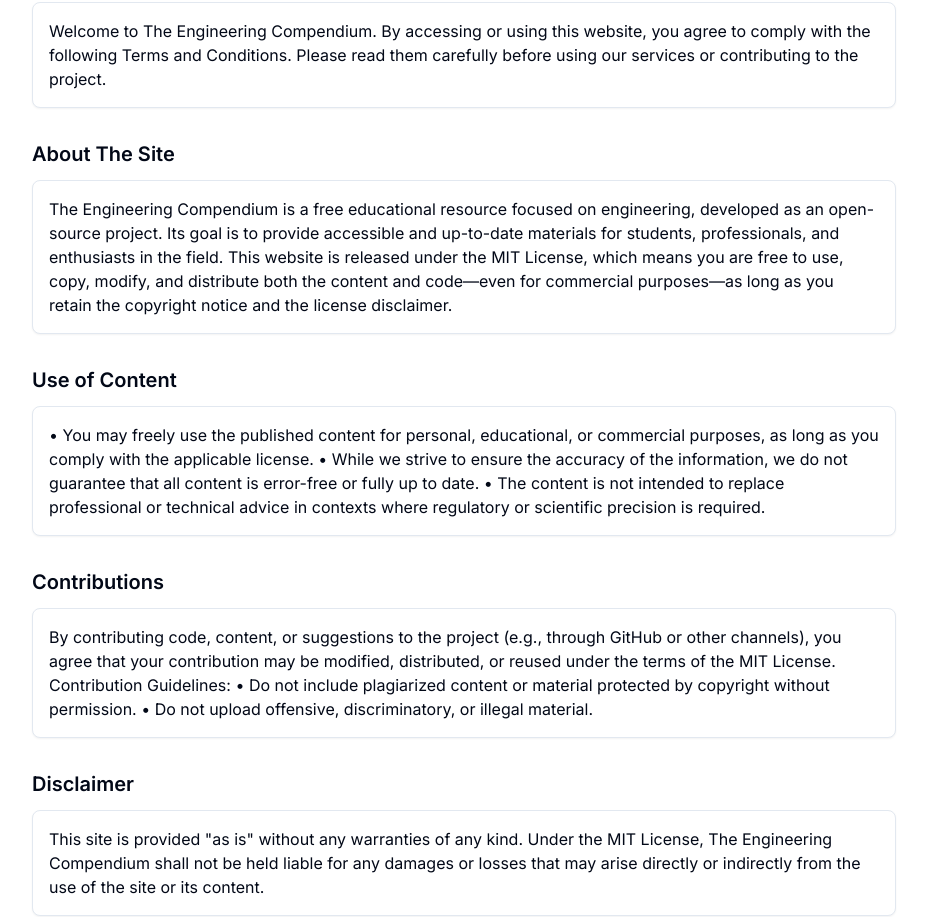
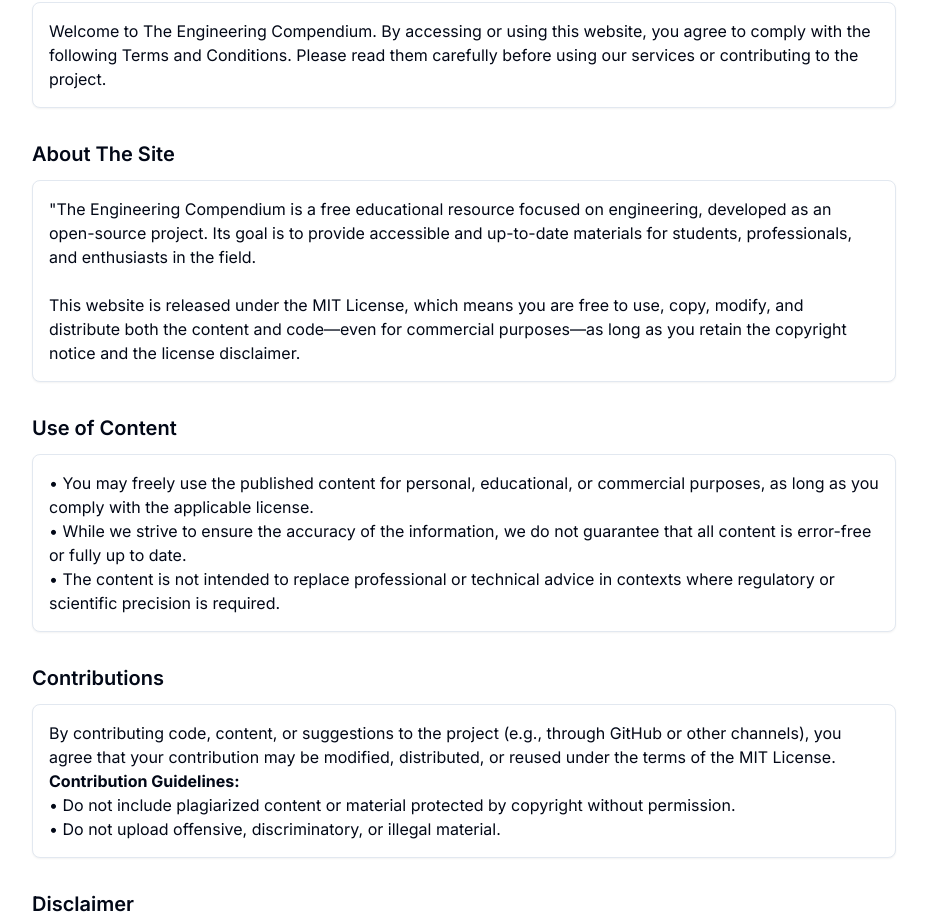
Before and after one commit to JulioApazaZhukov/The-Engineering-Compendium, a Next.js app: page /The-Engineering-Compendium/legal/terms in a window 1280 px wide. Shown: the part 298-1215 px from the top of the page, without its empty margins (176-1103 px from the left). Built offline with nearby package versions, Linux system fonts and the light colour scheme.

Commit message:
Alpha v0.0.1 9 added legal v3

```diff
--- a/app/legal/terms/page.tsx
+++ b/app/legal/terms/page.tsx
@@ -18,15 +18,18 @@ export default function TermsPage() {
       },
       aboutTheSite: {
         title: "About The Site",
-        text: "The Engineering Compendium is a free educational resource focused on engineering, developed as an open-source project. Its goal is to provide accessible and up-to-date materials for students, professionals, and enthusiasts in the field. \nThis website is released under the MIT License, which means you are free to use, copy, modify, and distribute both the content and code—even for commercial purposes—as long as you retain the copyright notice and the license disclaimer.",
+        text: [<>"The Engineering Compendium is a free educational resource focused on engineering, developed as an open-source project. Its goal is to provide accessible and up-to-date materials for students, professionals, and enthusiasts in the field. <br></br><br></br>This website is released under the MIT License, which means you are free to use, copy, modify, and distribute both the content and code—even for commercial purposes—as long as you retain the copyright notice and the license disclaimer.</>,
+        ],
       },
       usage: {
         title: "Use of Content",
-        text: "• You may freely use the published content for personal, educational, or commercial purposes, as long as you comply with the applicable license. \n• While we strive to ensure the accuracy of the information, we do not guarantee that all content is error-free or fully up to date. \n• The content is not intended to replace professional or technical advice in contexts where regulatory or scientific precision is required.",
+        text: [<>• You may freely use the published content for personal, educational, or commercial purposes, as long as you comply with the applicable license. <br></br>• While we strive to ensure the accuracy of the information, we do not guarantee that all content is error-free or fully up to date. <br></br>• The content is not intended to replace professional or technical advice in contexts where regulatory or scientific precision is required.</>,
+        ],
       },
       contributions: {
         title: "Contributions",
-        text: "By contributing code, content, or suggestions to the project (e.g., through GitHub or other channels), you agree that your contribution may be modified, distributed, or reused under the terms of the MIT License. \nContribution Guidelines:\n• Do not include plagiarized content or material protected by copyright without permission. \n• Do not upload offensive, discriminatory, or illegal material.",
+        text: [<>By contributing code, content, or suggestions to the project (e.g., through GitHub or other channels), you agree that your contribution may be modified, distributed, or reused under the terms of the MIT License. <br></br><b>Contribution Guidelines:</b><br></br>• Do not include plagiarized content or material protected by copyright without permission. <br></br>• Do not upload offensive, discriminatory, or illegal material.</>,
+        ],
       },
       disclaimer: {
         title: "Disclaimer",
@@ -59,15 +62,25 @@ export default function TermsPage() {
       },
       aboutTheSite: {
         title: "Sobre El Sitio",
-        text: "The Engineering Compendium es un recurso educativo gratuito enfocado en ingeniería, desarrollado como un proyecto de código abierto. Su propósito es proporcionar material accesible y actualizado para estudiantes, profesionales y entusiastas del área. \nEste sitio está disponible bajo la licencia MIT, lo que significa que puedes usar, copiar, modificar y distribuir el contenido y el código, incluso con fines comerciales, siempre que mantengas el aviso de derechos de autor y la renuncia de responsabilidad.",
+        text: [
+          <>The Engineering Compendium es un recurso educativo gratuito enfocado en ingeniería, desarrollado como un proyecto de código abierto. Su propósito es proporcionar material accesible y actualizado para estudiantes, profesionales y entusiastas del área.</>,
+          <><br></br><br></br>Este sitio está disponible bajo la licencia MIT, lo que significa que puedes usar, copiar, modificar y distribuir el contenido y el código, incluso con fines comerciales, siempre que mantengas el aviso de derechos de autor y la renuncia de responsabilidad.</>,
+        ],
       },
       usage: {
         title: "Uso del Contenido",
-        text: "• Puedes utilizar libremente el contenido publicado con fines personales, educativos o comerciales, siempre que respetes la licencia correspondiente. \n• Aunque se hace un esfuerzo por asegurar la precisión del contenido, no garantizamos que toda la información esté libre de errores o completamente actualizada. \n• El contenido no debe ser utilizado como sustituto del asesoramiento profesional o técnico en contextos donde se requiera precisión normativa o científica.",
+        text: [
+          <>• Puedes utilizar libremente el contenido publicado con fines personales, educativos o comerciales, siempre que respetes la licencia correspondiente.</>,
+          <><br></br>• Aunque se hace un esfuerzo por asegurar la precisión del contenido, no garantizamos que toda la información esté libre de errores o completamente actualizada.</>,
+          <><br></br>• El contenido no debe ser utilizado como sustituto del asesoramiento profesional o técnico en contextos donde se requiera precisión normativa o científica.</>,
+        ],
       },
       contributions: {
         title: "Contribuciones",
-        text: "Al contribuir con código, contenido o sugerencias al proyecto (por ejemplo, a través de GitHub u otros canales), aceptas que tu contribución pueda ser modificada, distribuida o reutilizada bajo los términos de la licencia MIT.\nReglas para contribuciones:\n• No incluir contenido plagiado ni material protegido por derechos de autor sin autorización.\n• No subir material ofensivo, discriminatorio o que viole leyes aplicables.",
+        text: [
+          <>Al contribuir con código, contenido o sugerencias al proyecto (por ejemplo, a través de GitHub u otros canales), aceptas que tu contribución pueda ser modificada, distribuida o reutilizada bajo los términos de la licencia MIT.</>,
+          <><br></br><b>Reglas para contribuciones:</b><br></br>• No incluir contenido plagiado ni material protegido por derechos de autor sin autorización.<br></br>• No subir material ofensivo, discriminatorio o que viole leyes aplicables.</>,
+        ],
       },
       disclaimer: {
         title: "Descargo de Responsabilidad",
--- a/components/footer.tsx
+++ b/components/footer.tsx
@@ -82,7 +82,7 @@ export function Footer() {
             <ul className="space-y-2">
               <li>
                 <Link
-                  href="legal/privacy"
+                  href="/privacy"
                   className="text-gray-600 hover:text-gray-900 dark:text-gray-400 dark:hover:text-gray-100 text-sm transition-colors"
                 >
                   {t("footer.privacy")}
@@ -90,7 +90,7 @@ export function Footer() {
               </li>
               <li>
                 <Link
-                  href="legal/terms"
+                  href="/terms"
                   className="text-gray-600 hover:text-gray-900 dark:text-gray-400 dark:hover:text-gray-100 text-sm transition-colors"
                 >
                   {t("footer.terms")}
```
